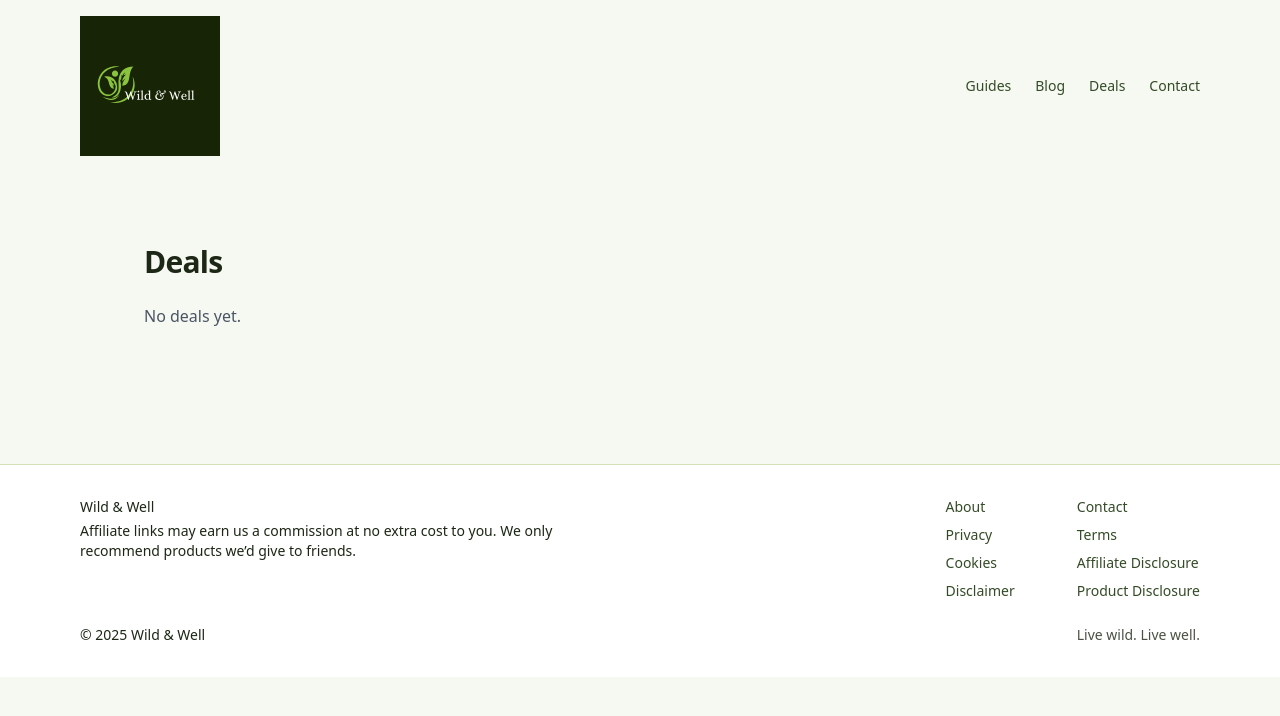
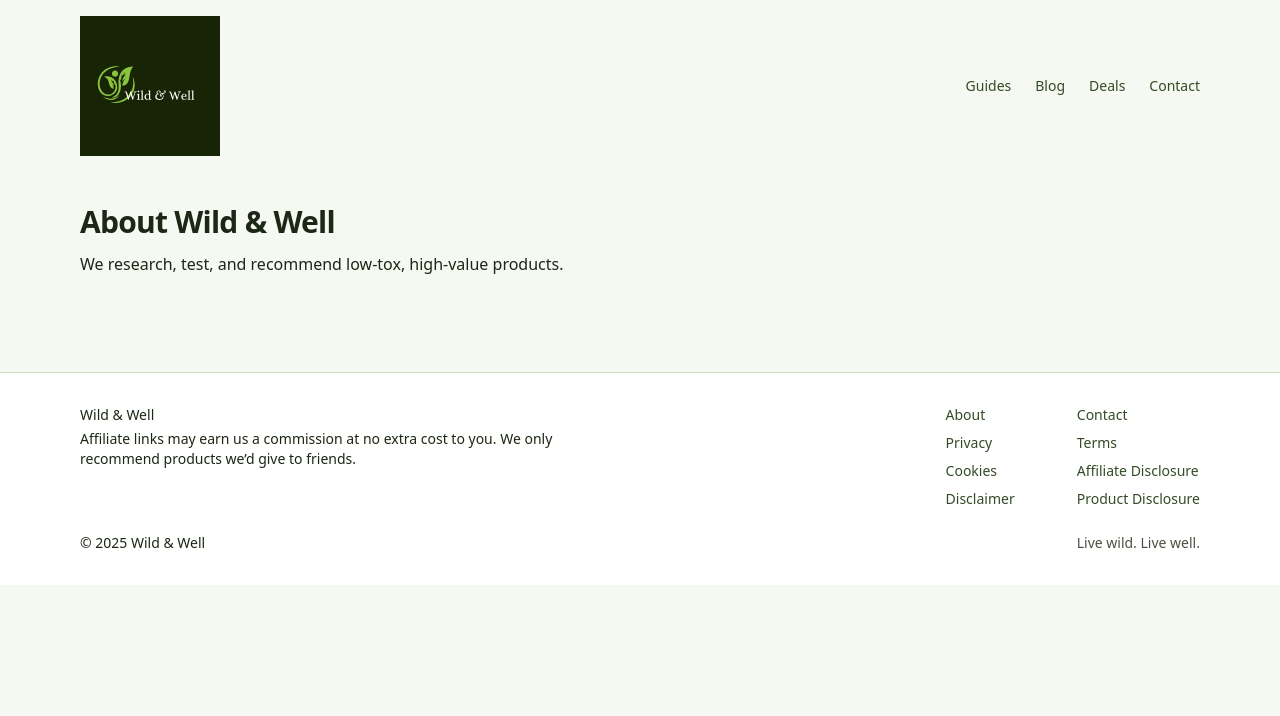
Before and after one commit to dariosandison/Eco---Holistic, a Next.js app: page /about in a window 1280 px wide. Shown: the top 716 px of the page. Built offline with nearby package versions, Linux system fonts and the light colour scheme.

Commit message:
Update about.js

```diff
--- a/pages/about.js
+++ b/pages/about.js
@@ -1,30 +1,9 @@
-// pages/deals.js
-import deals from "../data/deals.json";
-
-export default function DealsPage() {
-  const items = Array.isArray(deals) ? deals : [];
+export const seo = { title: 'About' };
+export default function About() {
   return (
-    <div className="mx-auto max-w-5xl px-4 py-10">
-      <h1 className="text-3xl font-semibold mb-6">Deals</h1>
-      {items.length === 0 && <p className="text-gray-600">No deals yet.</p>}
-      <ul className="grid gap-6 md:grid-cols-2">
-        {items.map((d, i) => (
-          <li key={i} className="border rounded p-4">
-            <div className="text-lg font-medium">{d.title}</div>
-            {d.description && <p className="text-sm text-gray-700 mt-2">{d.description}</p>}
-            <div className="mt-3">
-              <a
-                href={d.url}
-                target="_blank"
-                rel="nofollow sponsored noopener"
-                className="inline-block rounded bg-black px-4 py-2 text-white"
-              >
-                View Offer
-              </a>
-            </div>
-          </li>
-        ))}
-      </ul>
+    <div className="prose">
+      <h1>About Wild &amp; Well</h1>
+      <p>We research, test, and recommend low-tox, high-value products.</p>
     </div>
   );
 }
```
